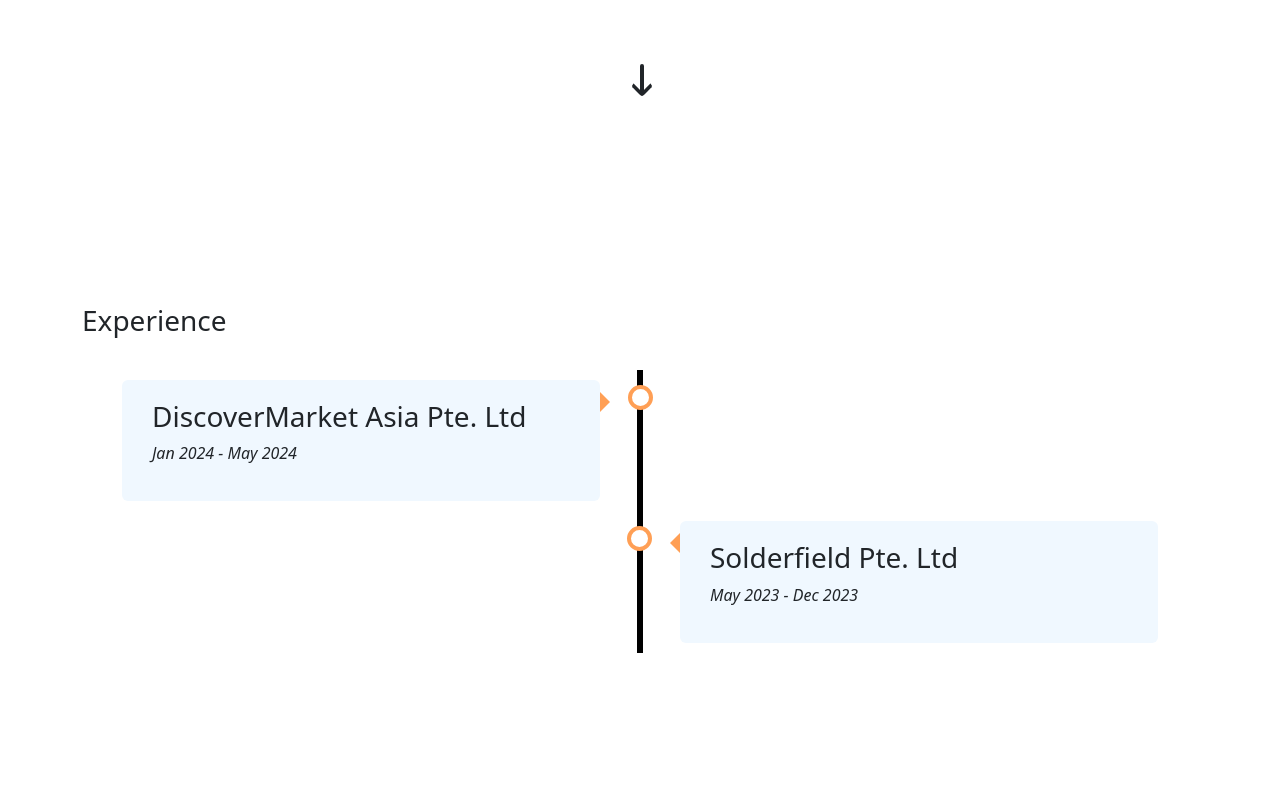
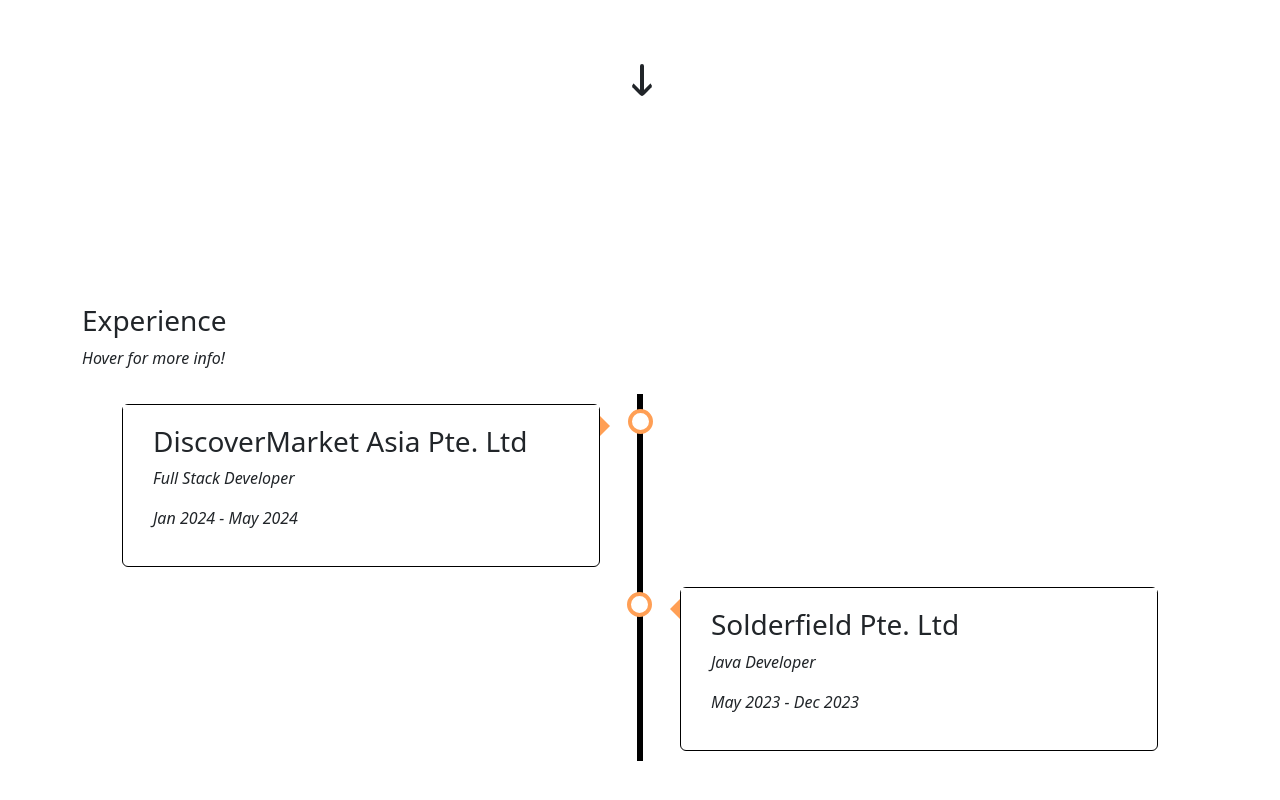
Before and after one commit to moroha29/moroha29.github.io, a React (Create React App) app in the folder web-portfolio/: page / in a window 1280 px wide. Shown: the part 496-1296 px from the top of the page. Built offline with nearby package versions, Linux system fonts and the light colour scheme.

Commit message:
popup in timeline

```diff
--- a/web-portfolio/src/Home.js
+++ b/web-portfolio/src/Home.js
@@ -104,6 +104,7 @@
         <div className='container'>
           <div className='row'>
             <h3>Experience</h3>
+            <i>Hover for more info!</i>
           </div>
           <br></br>
           <div className='row'>
--- a/web-portfolio/src/components/timeline/timeline.css
+++ b/web-portfolio/src/components/timeline/timeline.css
@@ -1,7 +1,3 @@
-* {
-    box-sizing: border-box;
-  }
-
   .timeline {
     position: relative;
     max-width:var(--body-size);
@@ -114,3 +110,70 @@
       left: 0%;
     }
   }
+
+  .timeLineCard {
+    position: relative;
+    display: flex;
+    justify-content: center;
+    cursor: pointer;
+    background: #FFF;
+    box-shadow: 0 0 6px 0 rgba(#202024, .12);
+    transition: all .35s ease;
+
+    &::before, &::after {
+      content: "";
+      position: absolute;
+      top: 0; left: 0;
+      width: 100%;
+      background: #000;
+      height: 4px;
+    }
+
+    &::before {
+      width: 0;
+      opacity: 0;
+      transition: opacity 0 ease, width 0 ease;
+      transition-delay: .5s;
+    }
+
+    &::after {
+      width: 100%;
+      background: white;
+      transition: width .5s ease;
+    }
+
+    .hoverContent {
+      overflow: hidden;
+      max-height: 0;
+      transform: translateY(1em);
+      transition: all .55s ease;
+
+      p {
+        margin: 1.5em 0 0;
+        color: #6E6E70;
+        line-height: 1.4em;
+      }
+    }
+
+    &:hover {
+      box-shadow: 0 10px 20px 0 rgba(#202024, .12);
+
+      &::before {
+        width: 100%;
+        opacity: 1;
+        transition: opacity .5s ease, width .5s ease;
+        transition-delay: 0;
+      }
+
+      &::after {
+        width: 0;
+        opacity: 0;
+        transition: width 0 ease;
+      }
+
+      .hoverContent {
+        max-height: fit-content;
+        transform: none;
+      }
+    }
+  }
--- a/web-portfolio/src/components/timeline/timeline.js
+++ b/web-portfolio/src/components/timeline/timeline.js
@@ -5,15 +5,23 @@
   return (
     <div className="timeline">
         <div className="container1 left">
-          <div className="content1">
+          <div className="card timeLineCard content1">
               <h3>DiscoverMarket Asia Pte. Ltd</h3>
+              <p><i>Full Stack Developer</i></p>
               <p><i>Jan 2024 - May 2024</i></p>
+              <div className='hoverContent'>
+                <p>TestTestTest</p>
+              </div>
           </div>
         </div>
         <div className="container1 right">
-          <div className="content1">
+          <div className="card timeLineCard content1">
               <h3>Solderfield Pte. Ltd</h3>
+              <p><i>Java Developer</i></p>
               <p><i>May 2023 - Dec 2023</i></p>
+              <div className='hoverContent'>
+                <p>TestTestTest</p>
+              </div>
           </div>
         </div>
     </div>
```
